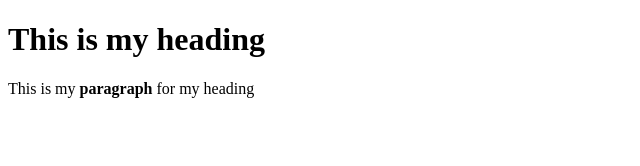
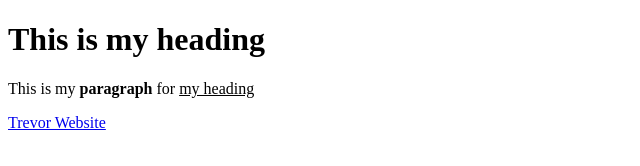
Before and after one commit to lk4071/exploring-cs, a plain HTML site: page index.html in a window 1280 px wide. Shown: the whole page, without its empty margins (0-640 px from the left). Drawn offline with Linux system fonts and the light colour scheme.

Commit message:
Update index.html

```diff
--- a/index.html
+++ b/index.html
@@ -4,10 +4,9 @@
 <html>
  <body>
   <h1>This is my heading</h1>
-  <p>This is my <b> paragraph </b>for my heading</p>
+  <p>This is my <b> paragraph </b>for <u>my heading</u></p>
 
-
-
+<a href="https://www.trevor.org"> Trevor Website</a>
 
  </body>
 </html>
```
